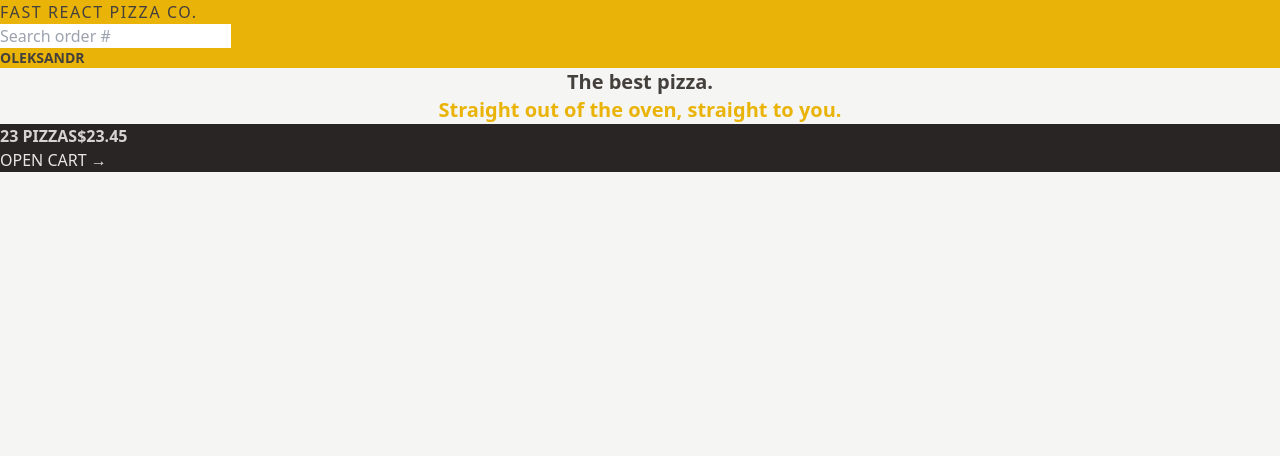
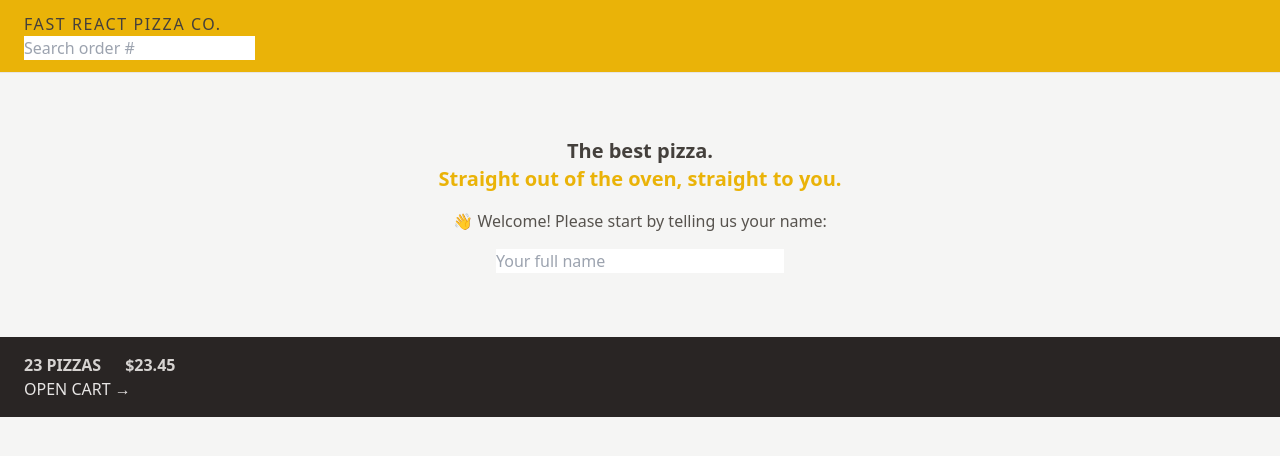
Before and after one commit to rubanenko35/react-pizza, a React (Vite) app: page / in a window 1280 px wide. Shown: the top 456 px of the page. Built offline with nearby package versions, Linux system fonts and the light colour scheme.

Commit message:
initial styling

```diff
--- a/src/features/cart/CartOverview.jsx
+++ b/src/features/cart/CartOverview.jsx
@@ -2,8 +2,8 @@
 
 function CartOverview() {
   return (
-    <div className="bg-stone-800 uppercase text-stone-200">
-      <p className="font-semibold text-stone-300">
+    <div className="bg-stone-800 p-4 px-4 py-4 text-sm uppercase text-stone-200 sm:px-6 md:text-base">
+      <p className="space-x-4 font-semibold text-stone-300 sm:space-x-6">
         <span>23 pizzas</span>
         <span>$23.45</span>
       </p>
--- a/src/features/user/CreateUser.jsx
+++ b/src/features/user/CreateUser.jsx
@@ -1,7 +1,7 @@
-import { useState } from 'react';
+import { useState } from "react";
 
 function CreateUser() {
-  const [username, setUsername] = useState('');
+  const [username, setUsername] = useState("");
 
   function handleSubmit(e) {
     e.preventDefault();
@@ -9,16 +9,19 @@
 
   return (
     <form onSubmit={handleSubmit}>
-      <p>👋 Welcome! Please start by telling us your name:</p>
+      <p className="mb-4 text-sm text-stone-600 md:text-base">
+        👋 Welcome! Please start by telling us your name:
+      </p>
 
       <input
+        className="w-72"
         type="text"
         placeholder="Your full name"
         value={username}
         onChange={(e) => setUsername(e.target.value)}
       />
 
-      {username !== '' && (
+      {username !== "" && (
         <div>
           <button>Start ordering</button>
         </div>
--- a/src/features/user/Username.jsx
+++ b/src/features/user/Username.jsx
@@ -1,5 +1,5 @@
 function Username(props) {
-  return <div className="text-sm font-semibold">Oleksandr</div>;
+  return <div className="hidden text-sm font-semibold">Oleksandr</div>;
 }
 
 export default Username;
--- a/src/ui/Header.jsx
+++ b/src/ui/Header.jsx
@@ -4,7 +4,7 @@
 
 function Header(props) {
   return (
-    <header className="bg-yellow-500 uppercase">
+    <header className="border-b border-stone-200 bg-yellow-500 px-4 py-3 uppercase sm:px-6">
       <Link to="/" className="tracking-widest">
         Fast React Pizza co.
       </Link>
--- a/src/ui/Home.jsx
+++ b/src/ui/Home.jsx
@@ -1,13 +1,17 @@
+import CreateUser from "../features/user/CreateUser.jsx";
+
 function Home() {
   return (
-    <div>
-      <h1 className="text-center text-xl font-semibold">
+    <div className="my-10 text-center sm:my-16">
+      <h1 className="mb-4 text-xl font-semibold">
         The best pizza.
         <br />
         <span className="text-yellow-500">
           Straight out of the oven, straight to you.
         </span>
       </h1>
+
+      <CreateUser />
     </div>
   );
 }
```
